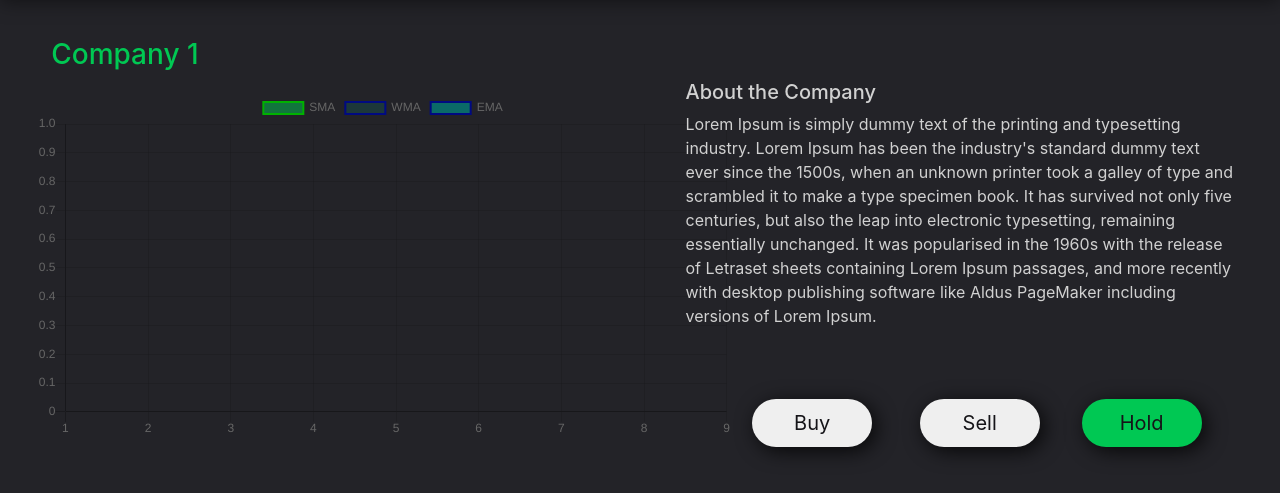
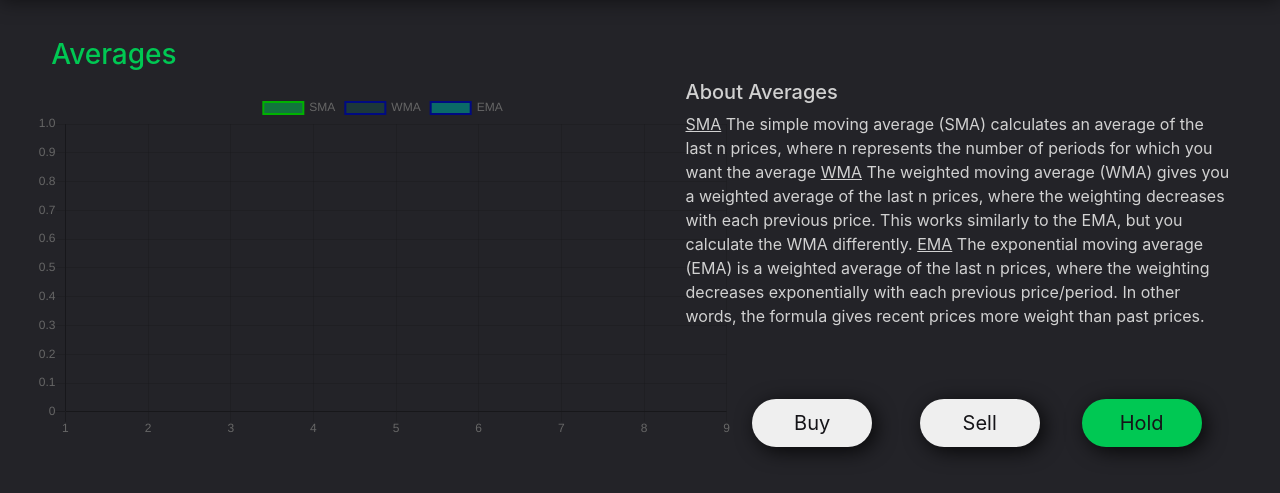
Before and after one commit to InfernapeXavier/Bean-Stock, a Flask app: template app/templates/averages.html in a window 1280 px wide. Shown: the part 56-549 px from the top of the page. Run offline with Flask 2, Linux system fonts and the light colour scheme; the template is opened without the code that fills it: most values are stand-ins (such as "Sample title", 1, 10 or a date in 2020); some libraries are stand-ins or nearby versions.

Commit message:
Average Name Change

```diff
--- a/app/templates/averages.html
+++ b/app/templates/averages.html
@@ -73,7 +73,7 @@
 		</nav>
 
 		<h3 id="companyName" style="color: #00c853">
-			Company 1
+			Averages
 		</h3>
 
 		<div class="container-fluid">
@@ -141,11 +141,16 @@
 
 				<div class="col-6">
 						<h5 style="color: #d1d1d1; padding-right: 5%; padding-left: 5%;">
-							About the Company
+							About Averages
 						</h5>
 
 						<p style="color: #d1d1d1; padding-right: 5%; padding-left: 5%;">
-							Lorem Ipsum is simply dummy text of the printing and typesetting industry. Lorem Ipsum has been the industry's standard dummy text ever since the 1500s, when an unknown printer took a galley of type and scrambled it to make a type specimen book. It has survived not only five centuries, but also the leap into electronic typesetting, remaining essentially unchanged. It was popularised in the 1960s with the release of Letraset sheets containing Lorem Ipsum passages, and more recently with desktop publishing software like Aldus PageMaker including versions of Lorem Ipsum.
+							<span><u>SMA</u></span>
+							The simple moving average (SMA) calculates an average of the last n prices, where n represents the number of periods for which you want the average
+							<span><u>WMA</u></span>
+							The weighted moving average (WMA) gives you a weighted average of the last n prices, where the weighting decreases with each previous price. This works similarly to the EMA, but you calculate the WMA differently.
+							<span><u>EMA</u></span>
+							The exponential moving average (EMA) is a weighted average of the last n prices, where the weighting decreases exponentially with each previous price/period. In other words, the formula gives recent prices more weight than past prices.
 						</p>
 
 						<div class="row">
```
Also changed, not shown: app/templates/index.html (+2 -5 lines).
